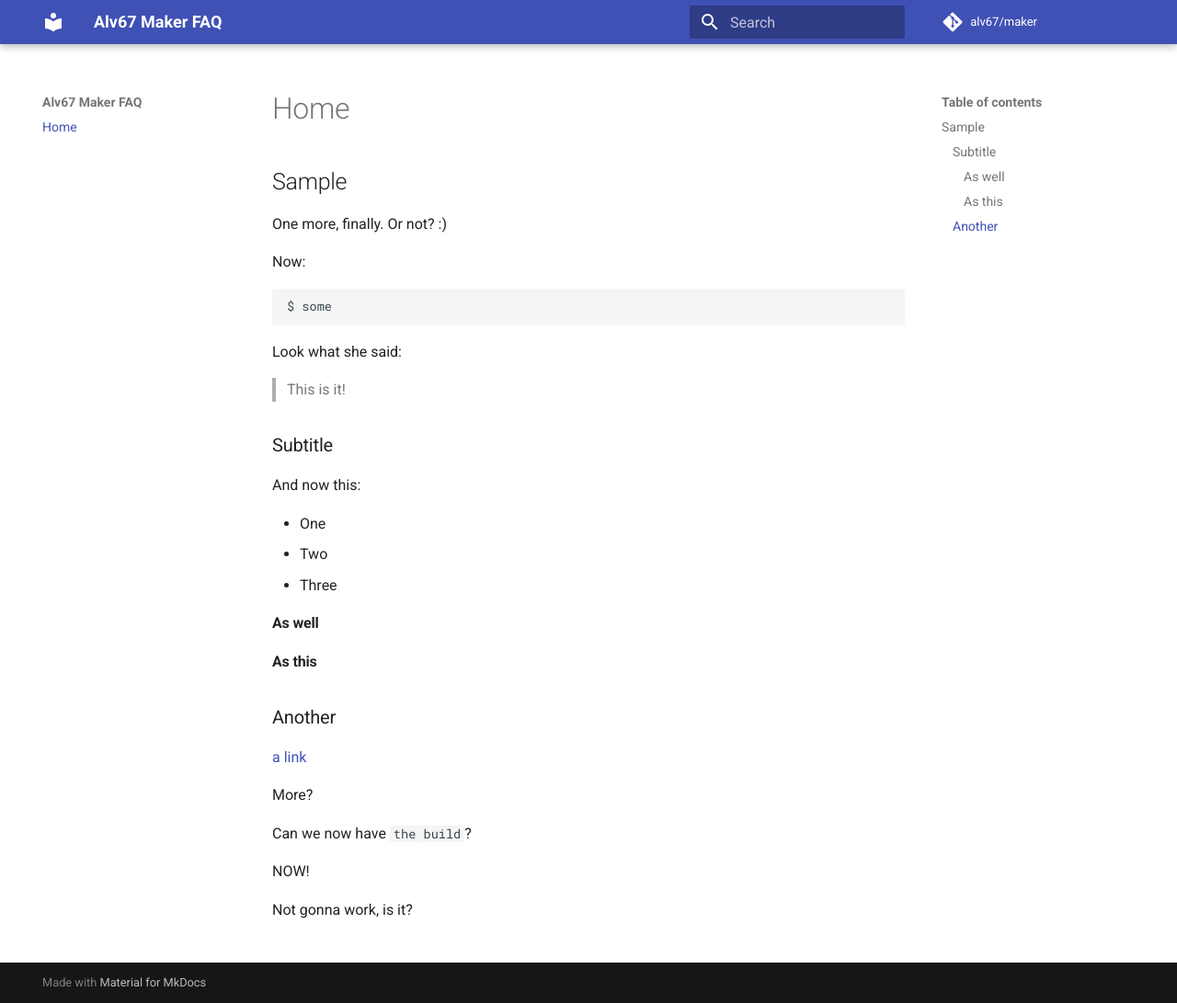
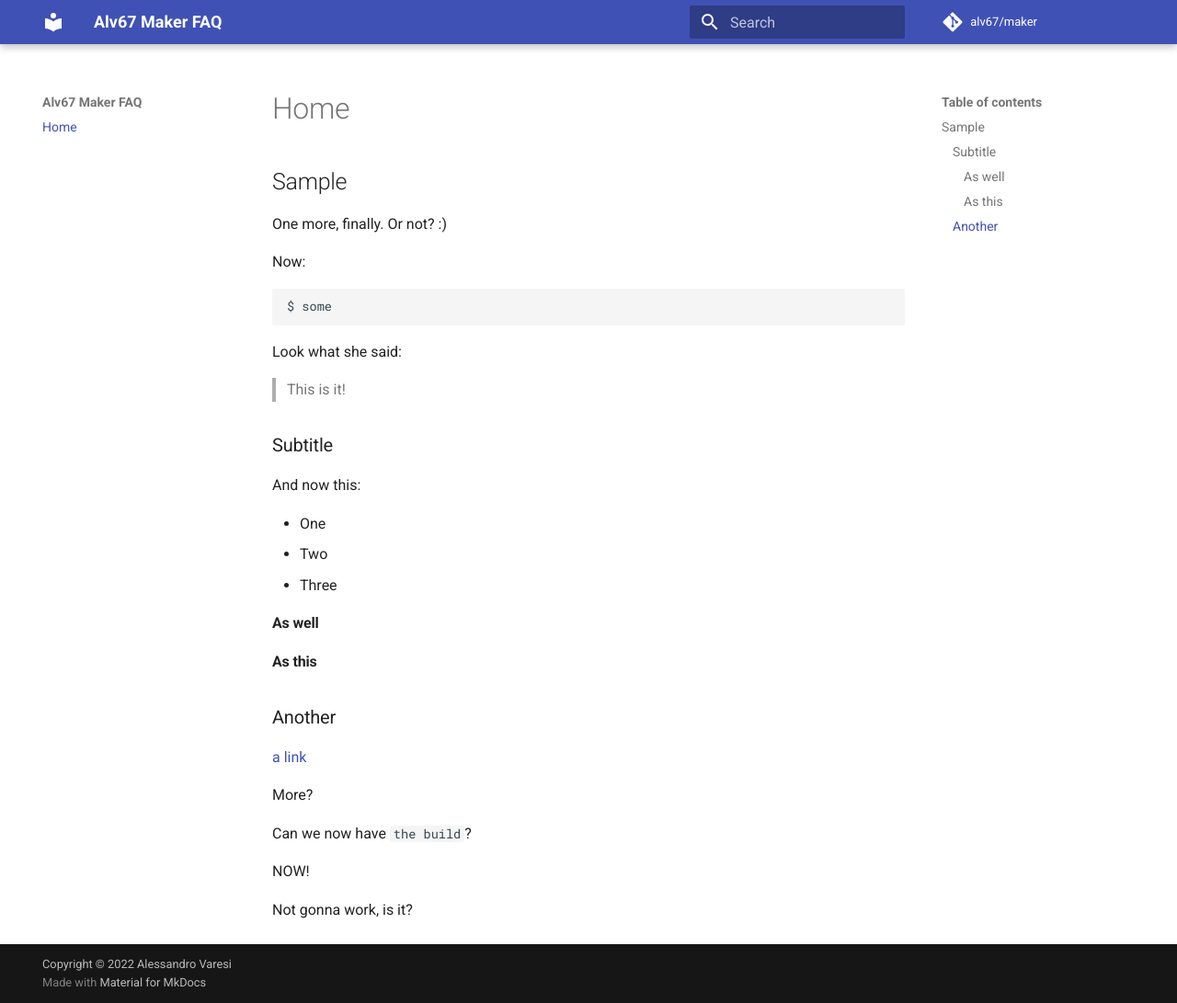
Before and after one commit to novice-handbooks/maker, an MkDocs documentation site: the page built from doc/index.md, in a window 1280 px wide and 1091 px high. Shown: the whole window at 92% size. Built offline with MkDocs 1.6.1 and Material for MkDocs 9.7.7, drawn with Linux system fonts in a browser that asks for light colours; comment, search, counter and statistics services are not loaded; some of the changed lines change nothing that is shown.

Commit message:
new mkdocs action

```diff
--- a/mkdocs.yml
+++ b/mkdocs.yml
@@ -1,10 +1,88 @@
+# General Settings
 site_name: Alv67 Maker FAQ
-site_description: 'Collection of FAQ for Electronic Makers'
-site_author: 'Alessandro Varesi'
-docs_dir: docs/
-repo_name: 'alv67/maker'
-repo_url: 'https://github.com/alv67/maker'
+site_url: https://alv67.github.io/maker
+site_description: Collection of FAQ for Electronic Makers
+site_author: Alessandro Varesi
+copyright: Copyright &copy; 2022 Alessandro Varesi
+
+# Repository Settings
+repo_name: alv67/maker
+edit_uri: edit/master/doc
+repo_url: https://github.com/alv67/maker
+remote_branch: gh-pages
+
+docs_dir: doc
+# site_dir: site
+# use_directory_urls: false
+
+# Theming and style
+theme:
+  name: material
+  # custom_dir: doc
+  # features:
+  #   - navigation.instant
+  #   - navigation.tabs
+  #   - navigation.sections
+  # favicon: assets/favicon.png
+  # icon:
+  #   admonition:
+  #     note: octicons/tag-16
+  #     abstract: octicons/checklist-16
+  #     info: octicons/info-16
+  #     tip: octicons/squirrel-16
+  #     success: octicons/check-16
+  #     question: octicons/question-16
+  #     warning: octicons/alert-16
+  #     failure: octicons/x-circle-16
+  #     danger: octicons/zap-16
+  #     bug: octicons/bug-16
+  #     example: octicons/beaker-16
+  #     quote: octicons/quote-16
+
+  # palette:
+  #   # Light mode
+  #   - media: "(prefers-color-scheme: light)"
+  #     scheme: rexroth-light
+  #     primary: indigo
+  #     accent: indigo
+  #     toggle:
+  #       icon: material/weather-night
+  #       name: Switch to dark mode
+
+#
+# Plugins
+# plugins:
+#   - search
+
+# extra:
+#   social:
+#     - icon: fontawesome/brands/github
+#       link: https://github.com/boschrexroth
+#     - icon: fontawesome/brands/twitter
+#       link: https://twitter.com/boschrexroth
+
+# markdown_extensions:
+#   - admonition
+#   - attr_list
+#   - codehilite
+#   - meta
+#   - toc:
+#       permalink: true
+#   - pymdownx.tabbed
+#   - pymdownx.superfences
+#   - pymdownx.highlight
+#   - pymdownx.inlinehilite
+#   - pymdownx.keys
+#   - attr_list
+#   - pymdownx.highlight:
+#       linenums_style: pymdownx.inline
+#   - pymdownx.caret
+#   - pymdownx.mark
+#   - pymdownx.tilde
+#   - pymdownx.details
+
+
+# Content
+#   create here the navigation tree of the doc
 nav:
     - Home: index.md
-theme:
-  name: 'material'
```
Also changed, not shown: doc/RaspberryPI.md (renamed from docs/RaspberryPI.md), doc/index.md (renamed from docs/index.md), doc/m5stack.md (renamed from docs/m5stack.md), 1 other file.
